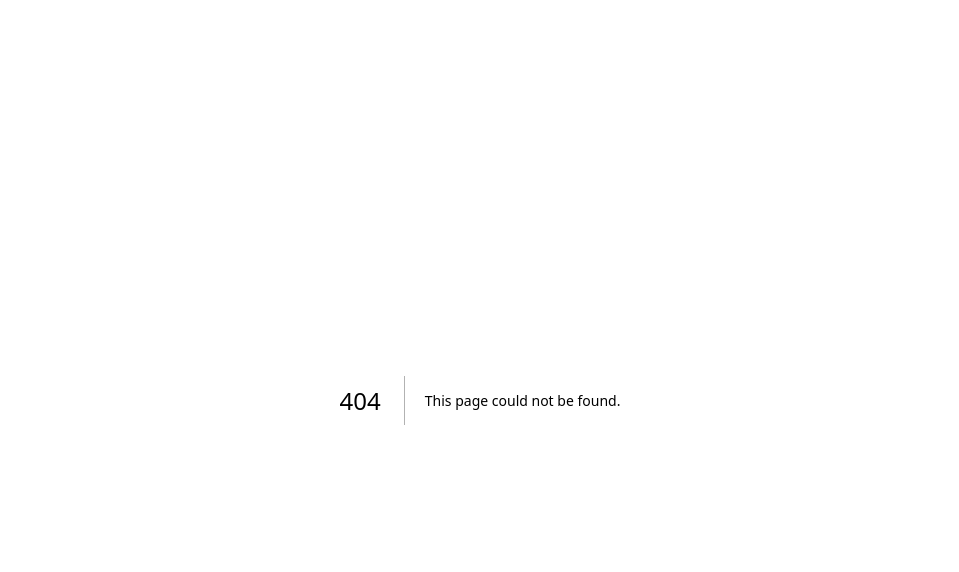
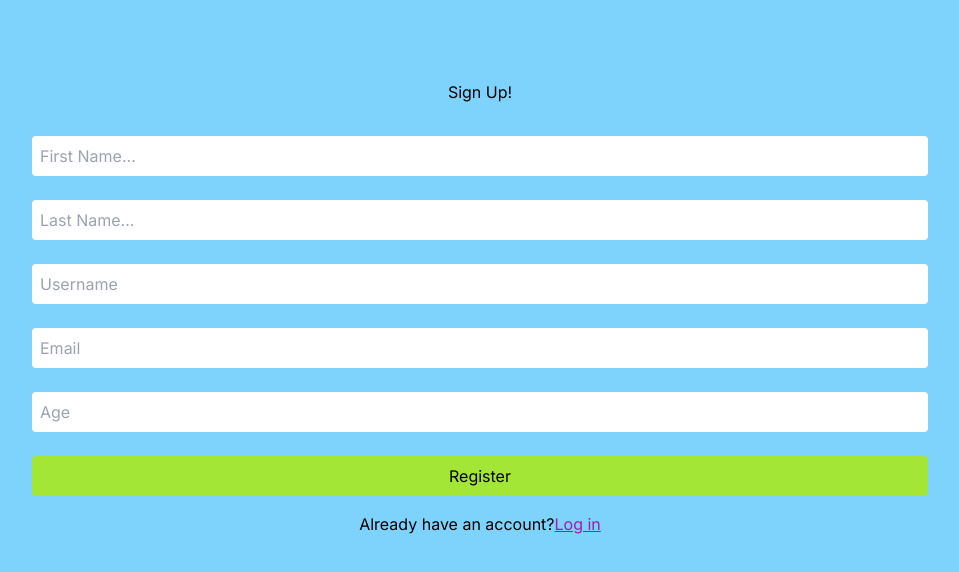
Before and after one commit to Rafsan2507/Peanut-app-client, a Next.js app: page /registration in a window 1280 px wide. Before the commit this address had no page. Shown: the top 572 px of the page, without its empty margins (160-1119 px from the left). Built offline with nearby package versions, Linux system fonts and the light colour scheme.

Commit message:
login and signup form

```diff
--- a/src/app/globals.css
+++ b/src/app/globals.css
@@ -2,7 +2,7 @@
 @tailwind components;
 @tailwind utilities;
 
-:root {
+/* :root {
   --foreground-rgb: 0, 0, 0;
   --background-start-rgb: 214, 219, 220;
   --background-end-rgb: 255, 255, 255;
@@ -31,3 +31,4 @@ body {
     text-wrap: balance;
   }
 }
+ */
--- /dev/null
+++ b/src/app/login/page.tsx
@@ -0,0 +1,14 @@
+import Logincomponent from '@/components/login/Logincomponent'
+import React from 'react'
+
+type Props = {}
+
+function page({}: Props) {
+  return (
+    <>
+    <Logincomponent/>
+    </>
+  )
+}
+
+export default page
--- /dev/null
+++ b/src/app/registration/page.tsx
@@ -0,0 +1,12 @@
+import Registrationcomponent from '@/components/registration/Registrationcomponent'
+import React from 'react'
+
+type Props = {}
+
+export default function page({}: Props) {
+  return (
+    <>
+    <Registrationcomponent/>
+    </>
+  )
+}
--- /dev/null
+++ b/src/components/login/Logincomponent.tsx
@@ -0,0 +1,40 @@
+import React from 'react'
+
+type Props = {}
+
+export default function Logincomponent({}: Props) {
+  return (
+    <div className="bg-sky-300 h-screen w-screen flex flex-col">
+      <div className="flex justify-center mt-[20vh] mb-[4vh]">
+        <h1>Log In</h1>
+      </div>
+      <form className="px-[15vw] space-y-[5vh]">
+      <div className="flex flex-col justify-center">
+        <input
+          type="text"
+          name="title"
+          className="h-[5vh] pl-[1vh] rounded-[0.5vh]"
+          placeholder="Email"
+        />
+      </div>
+      <div className="flex flex-col justify-center">
+        <input
+          type="password"
+          name="title"
+          className="h-[5vh] pl-[1vh] rounded-[0.5vh]"
+          placeholder="password..."
+        />
+      </div>
+      <div className="flex flex-col justify-center">
+        <button className="bg-lime-400 h-[5vh] rounded-[0.5vh]" type="submit">Login</button>
+      </div>
+      </form>
+      <div className="flex justify-center mt-[2vh]">
+        Don't have an account?
+        <a href="#" className="text-fuchsia-700 underline">
+          Sign up
+        </a>
+      </div>
+    </div>
+  )
+}
--- /dev/null
+++ b/src/components/registration/Registrationcomponent.tsx
@@ -0,0 +1,64 @@
+import React from "react";
+
+type Props = {};
+
+export default function Registrationcomponent({}: Props) {
+  return (
+    <div className="bg-sky-300 h-screen w-screen flex flex-col">
+      <div className="flex justify-center mt-[10vh] mb-[4vh]">
+        <h1>Sign Up!</h1>
+      </div>
+      <form className="px-[15vw] space-y-[3vh]">
+        <div className="flex flex-col justify-center">
+          <input
+            type="text"
+            name="title"
+            className="h-[5vh] pl-[1vh] rounded-[0.5vh]"
+            placeholder="First Name..."
+          />
+        </div>
+        <div className="flex flex-col justify-center">
+          <input
+            type="text"
+            name="title"
+            className="h-[5vh] pl-[1vh] rounded-[0.5vh]"
+            placeholder="Last Name..."
+          />
+        </div>
+        <div className="flex flex-col justify-center">
+          <input
+            type="text"
+            name="title"
+            className="h-[5vh] pl-[1vh] rounded-[0.5vh]"
+            placeholder="Username"
+          />
+        </div>
+        <div className="flex flex-col justify-center">
+          <input
+            type="text"
+            name="title"
+            className="h-[5vh] pl-[1vh] rounded-[0.5vh]"
+            placeholder="Email"
+          />
+        </div>
+        <div className="flex flex-col justify-center">
+          <input
+            type="number"
+            name="title"
+            className="h-[5vh] pl-[1vh] rounded-[0.5vh]"
+            placeholder="Age"
+          />
+        </div>
+        <div className="flex flex-col justify-center ph-[5vh]">
+          <button className="bg-lime-400 h-[5vh] rounded-[0.5vh]" type="submit">Register</button>
+        </div>
+      </form>
+      <div className="flex justify-center mt-[2vh]">
+        Already have an account?
+        <a href="#" className="text-fuchsia-700 underline">
+          Log in
+        </a>
+      </div>
+    </div>
+  );
+}
```
